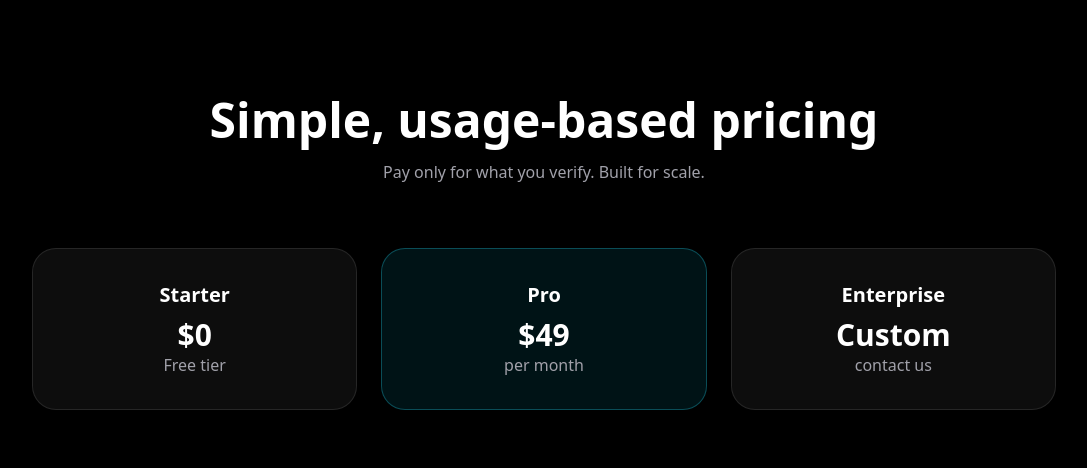
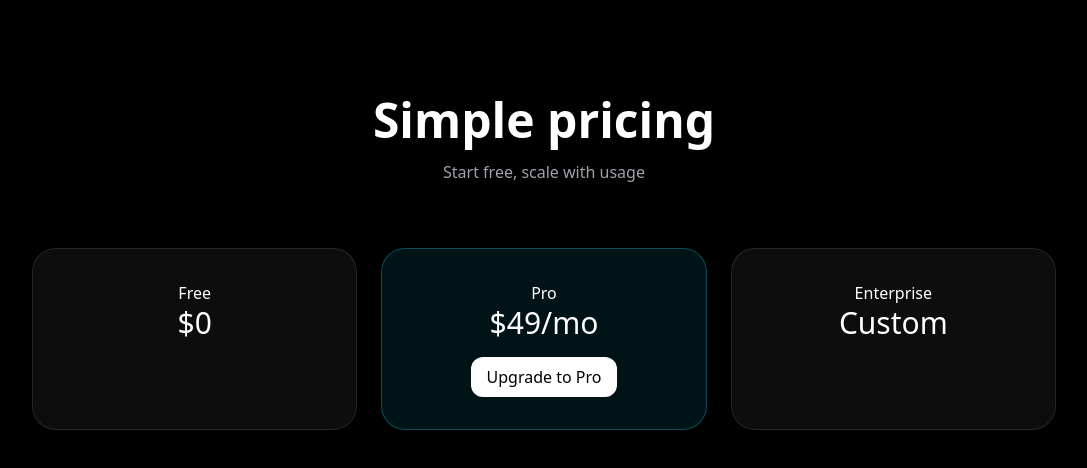
Before and after one commit to aydncy/ovwi-ui, a Next.js app: page /pricing in a window 1280 px wide. Shown: the top 468 px of the page, without its empty margins (96-1183 px from the left). Built offline with nearby package versions, Linux system fonts and the light colour scheme.

Commit message:
feat: stripe webhook + billing system + premium SaaS architecture

```diff
--- /dev/null
+++ b/app/api/stripe/checkout/route.ts
@@ -0,0 +1,28 @@
+import { NextResponse } from "next/server";
+import { stripe } from "@/lib/stripe";
+
+export async function POST() {
+  const session = await stripe.checkout.sessions.create({
+    payment_method_types: ["card"],
+    mode: "subscription",
+    line_items: [
+      {
+        price_data: {
+          currency: "usd",
+          product_data: {
+            name: "OVWI Pro",
+          },
+          unit_amount: 4900,
+          recurring: {
+            interval: "month",
+          },
+        },
+        quantity: 1,
+      },
+    ],
+    success_url: `${process.env.NEXT_PUBLIC_APP_URL}/dashboard?success=true`,
+    cancel_url: `${process.env.NEXT_PUBLIC_APP_URL}/pricing?canceled=true`,
+  });
+
+  return NextResponse.json({ url: session.url });
+}
--- /dev/null
+++ b/app/api/stripe/webhook/route.ts
@@ -0,0 +1,42 @@
+import { NextResponse } from "next/server";
+import { stripe } from "@/lib/stripe";
+
+export async function POST(req: Request) {
+  const body = await req.text();
+  const sig = req.headers.get("stripe-signature") as string;
+
+  let event;
+
+  try {
+    event = stripe.webhooks.constructEvent(
+      body,
+      sig,
+      process.env.STRIPE_WEBHOOK_SECRET || ""
+    );
+  } catch (err: any) {
+    return NextResponse.json(
+      { error: `Webhook Error: ${err.message}` },
+      { status: 400 }
+    );
+  }
+
+  switch (event.type) {
+    case "checkout.session.completed":
+      console.log("PAYMENT SUCCESS:", event.data.object);
+      break;
+
+    case "customer.subscription.created":
+      console.log("SUB CREATED:", event.data.object);
+      break;
+
+    case "customer.subscription.updated":
+      console.log("SUB UPDATED:", event.data.object);
+      break;
+
+    case "customer.subscription.deleted":
+      console.log("SUB CANCELLED:", event.data.object);
+      break;
+  }
+
+  return NextResponse.json({ received: true });
+}
--- a/app/pricing/page.tsx
+++ b/app/pricing/page.tsx
@@ -1,34 +1,32 @@
+import { UpgradeButton } from "@/components/ui/upgrade-button";
+
 export default function PricingPage() {
   return (
     <main className="min-h-screen bg-black text-white px-6 py-24">
       <div className="mx-auto max-w-5xl text-center">
-        <h1 className="text-5xl font-bold">
-          Simple, usage-based pricing
-        </h1>
+        <h1 className="text-5xl font-bold">Simple pricing</h1>
         <p className="mt-4 text-zinc-400">
-          Pay only for what you verify. Built for scale.
+          Start free, scale with usage
         </p>
 
         <div className="mt-16 grid gap-6 md:grid-cols-3">
-
           <div className="rounded-3xl border border-white/10 bg-white/5 p-8">
-            <h2 className="text-xl font-semibold">Starter</h2>
-            <p className="mt-2 text-3xl font-bold">$0</p>
-            <p className="text-zinc-400">Free tier</p>
+            <h2>Free</h2>
+            <p className="text-3xl">$0</p>
           </div>
 
           <div className="rounded-3xl border border-cyan-400/30 bg-cyan-500/10 p-8">
-            <h2 className="text-xl font-semibold">Pro</h2>
-            <p className="mt-2 text-3xl font-bold">$49</p>
-            <p className="text-zinc-400">per month</p>
+            <h2>Pro</h2>
+            <p className="text-3xl">$49/mo</p>
+            <div className="mt-4">
+              <UpgradeButton />
+            </div>
           </div>
 
           <div className="rounded-3xl border border-white/10 bg-white/5 p-8">
-            <h2 className="text-xl font-semibold">Enterprise</h2>
-            <p className="mt-2 text-3xl font-bold">Custom</p>
-            <p className="text-zinc-400">contact us</p>
+            <h2>Enterprise</h2>
+            <p className="text-3xl">Custom</p>
           </div>
-
         </div>
       </div>
     </main>
--- /dev/null
+++ b/components/ui/upgrade-button.tsx
@@ -0,0 +1,21 @@
+"use client";
+
+export function UpgradeButton() {
+  const handleCheckout = async () => {
+    const res = await fetch("/api/stripe/checkout", {
+      method: "POST",
+    });
+
+    const data = await res.json();
+    window.location.href = data.url;
+  };
+
+  return (
+    <button
+      onClick={handleCheckout}
+      className="rounded-xl bg-white px-4 py-2 text-black"
+    >
+      Upgrade to Pro
+    </button>
+  );
+}
--- /dev/null
+++ b/lib/stripe.ts
@@ -0,0 +1,5 @@
+import Stripe from "stripe";
+
+export const stripe = new Stripe(
+  process.env.STRIPE_SECRET_KEY || ""
+);
--- a/package.json
+++ b/package.json
@@ -17,6 +17,7 @@
     "next": "16.2.2",
     "react": "19.0.0",
     "react-dom": "19.0.0",
+    "stripe": "^22.1.1",
     "tailwind-merge": "^3.6.0"
   },
   "devDependencies": {
```
Also changed, not shown: lib/stripe-webhook-utils.ts (added, +7 -0 lines), lib/subscription.ts (added, +7 -0 lines), lib/usage.ts (added, +7 -0 lines), 1 other file (tests, documents, lock files or other folders).
